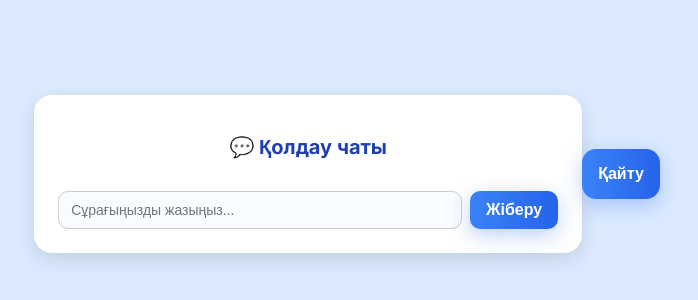
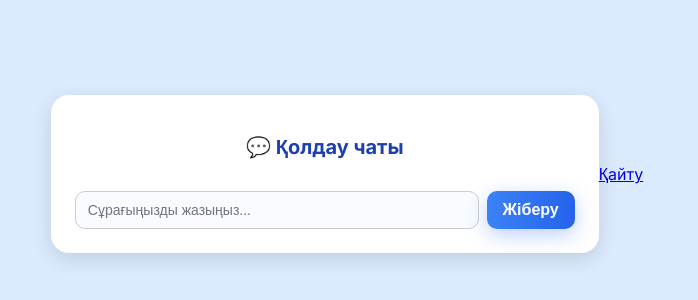
Before and after one commit to Makhhh/finaljobafront, a React (Vite) app: page /support in a window 1280 px wide. Shown: the part 202-502 px from the top of the page, without its empty margins (293-991 px from the left). Built offline with nearby package versions, Linux system fonts and the light colour scheme; sample sign-in values are in the browser's storage.

Commit message:
asasdfsdsdgf

```diff
--- a/src/pages/Support.jsx
+++ b/src/pages/Support.jsx
@@ -1,6 +1,7 @@
 import React, { useState } from "react";
 import "./Support.css";
 import axios from "axios";
+import { Link } from "react-router-dom";
 
 export default function Support() {
   const [messages, setMessages] = useState([]);
@@ -65,9 +66,9 @@
           <button type="submit">Жіберу</button>
         </form>
       </div>
-      <button onClick={() => navigate("/profile")}>
+      <Link to={'/profile'}>
            Қайту
-     </button>
+     </Link>
     </div>
   );
 }
```
